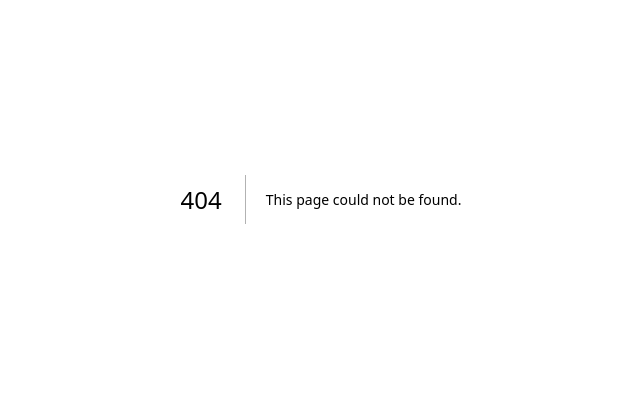
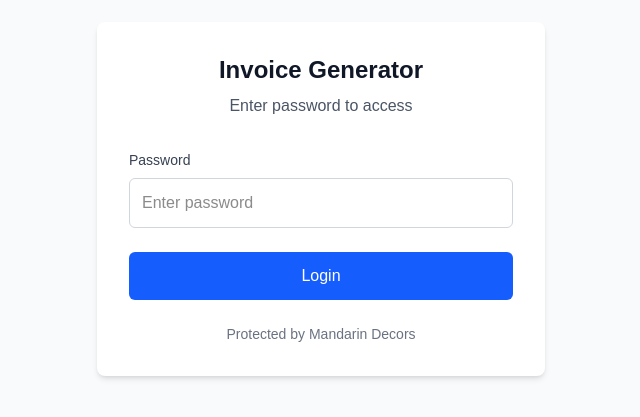
Before and after one commit to wafanakhuda/mandarin-invoice-app, a Next.js app: page /login in a window 1280 px wide. Before the commit this address had no page. Shown: the part 201-618 px from the top of the page, without its empty margins (319-959 px from the left). Built offline with nearby package versions, Linux system fonts and the light colour scheme.

Commit message:
Add files via upload

```diff
--- /dev/null
+++ b/src/app/api/auth/route.ts
@@ -0,0 +1,27 @@
+import { NextRequest, NextResponse } from 'next/server';
+
+export async function POST(request: NextRequest) {
+  try {
+    const { password } = await request.json();
+
+    const correctPassword = process.env.INVOICE_PASSWORD || 'mandarin2025';
+
+    if (password === correctPassword) {
+      const response = NextResponse.json({ success: true });
+
+      response.cookies.set('invoice-auth', process.env.AUTH_TOKEN || 'authenticated', {
+        httpOnly: true,
+        secure: process.env.NODE_ENV === 'production',
+        sameSite: 'strict',
+        maxAge: 60 * 60 * 24 * 7, // 7 days
+        path: '/',
+      });
+
+      return response;
+    } else {
+      return NextResponse.json({ error: 'Invalid password' }, { status: 401 });
+    }
+  } catch (error) {
+    return NextResponse.json({ error: 'Login failed' }, { status: 500 });
+  }
+}
--- /dev/null
+++ b/src/app/login/page.tsx
@@ -0,0 +1,85 @@
+
+
+'use client';
+
+import { useState } from 'react';
+import { useRouter } from 'next/navigation';
+
+export default function LoginPage() {
+  const [password, setPassword] = useState('');
+  const [error, setError] = useState('');
+  const [loading, setLoading] = useState(false);
+  const router = useRouter();
+
+  const handleLogin = async (e: React.FormEvent) => {
+    e.preventDefault();
+    setLoading(true);
+    setError('');
+
+    try {
+      const response = await fetch('/api/auth', {
+        method: 'POST',
+        headers: {
+          'Content-Type': 'application/json',
+        },
+        body: JSON.stringify({ password }),
+      });
+
+      if (response.ok) {
+        router.push('/');
+        router.refresh();
+      } else {
+        setError('Invalid password');
+      }
+    } catch (err) {
+      setError('Login failed');
+    } finally {
+      setLoading(false);
+    }
+  };
+
+  return (
+    <div className="min-h-screen bg-gray-50 flex items-center justify-center">
+      <div className="max-w-md w-full bg-white rounded-lg shadow-md p-8">
+        <div className="text-center mb-8">
+          <h1 className="text-2xl font-bold text-gray-900">Invoice Generator</h1>
+          <p className="text-gray-600 mt-2">Enter password to access</p>
+        </div>
+
+        <form onSubmit={handleLogin} className="space-y-6">
+          <div>
+            <label htmlFor="password" className="block text-sm font-medium text-gray-700 mb-2">
+              Password
+            </label>
+            <input
+              id="password"
+              type="password"
+              value={password}
+              onChange={(e) => setPassword(e.target.value)}
+              placeholder="Enter password"
+              className="w-full p-3 border border-gray-300 rounded-md focus:outline-none focus:ring-2 focus:ring-blue-500"
+              required
+              disabled={loading}
+            />
+          </div>
+
+          {error && (
+            <div className="text-red-600 text-sm text-center">{error}</div>
+          )}
+
+          <button
+            type="submit"
+            disabled={loading}
+            className="w-full bg-blue-600 text-white py-3 px-4 rounded-md hover:bg-blue-700 focus:outline-none focus:ring-2 focus:ring-blue-500 disabled:opacity-50"
+          >
+            {loading ? 'Logging in...' : 'Login'}
+          </button>
+        </form>
+
+        <div className="mt-6 text-center text-sm text-gray-500">
+          Protected by Mandarin Decors
+        </div>
+      </div>
+    </div>
+  );
+}
```
